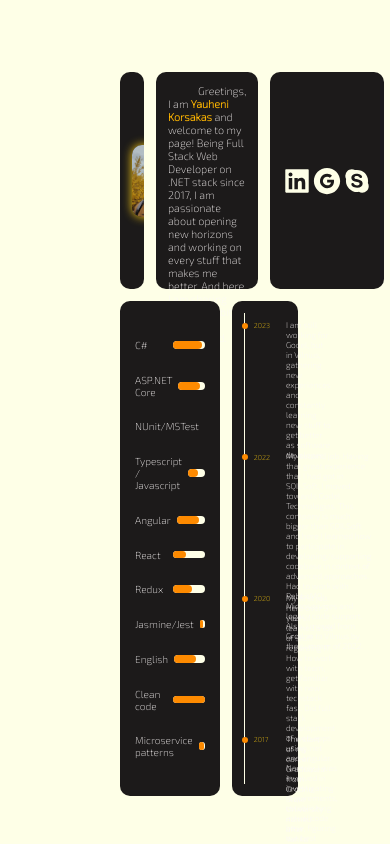
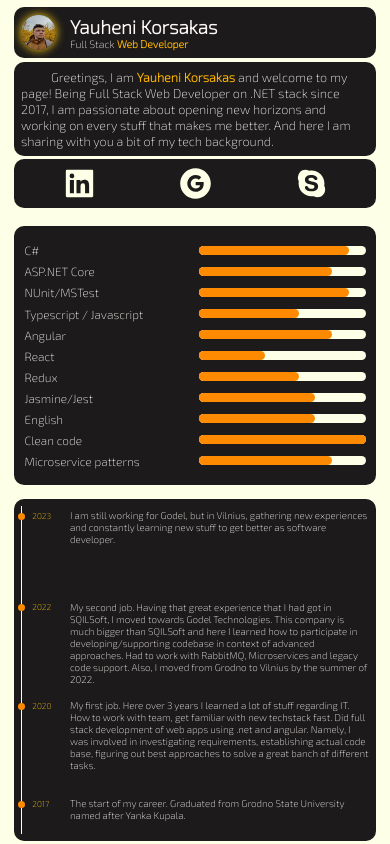
Before and after one commit to YauheniKorsakas/personal-web-site, a React (Create React App) app: page / in a window 390 px wide. Built offline with nearby package versions, Linux system fonts and the light colour scheme.

Commit message:
Add responsiveness

```diff
--- a/src/components/About/About.module.scss
+++ b/src/components/About/About.module.scss
@@ -2,7 +2,7 @@
 
 .About {
   display: flex;
-  color: $primary-color-50;
+  align-items: center;
   font-size: 1.8rem;
 
   p {
@@ -12,6 +12,7 @@
     span {
       color: $secondary-color-800;
       font-weight: 800;
+      font-size: 2.2;
     }
   }
 }
--- a/src/components/AppContainer/AppContainer.module.scss
+++ b/src/components/AppContainer/AppContainer.module.scss
@@ -5,7 +5,7 @@ $container-distance: 2rem;
 
 .AppContainer {
   position: relative;
-  padding: 12rem 20rem 8rem;
+  padding: 10rem 20rem 8rem;
   color: $primary-color-50;
   background-color: $secondary-color-50;
   height: 100vh;
@@ -26,11 +26,15 @@ $container-distance: 2rem;
   }
 
   .TopContainer {
-    height: 30%;
+    height: 25%;
   }
 
   .BottomContainer {
-    height: 70%;
+    height: 75%;
+
+    @include media-query($breakpoint-xlg) {
+      flex-direction: column;
+    }
   }
 
   .Details {
@@ -56,6 +60,10 @@ $container-distance: 2rem;
 
     @include set-animation(.7s);
 
+    @include media-query($breakpoint-xlg) {
+      margin-right: 0;
+      margin-bottom: $container-distance;
+    }
   }
 
   .Experience {
@@ -63,4 +71,56 @@ $container-distance: 2rem;
 
     @include set-animation(.9s);
   }
+
+  @include media-query($breakpoint-xxxlg) {
+    padding: 10rem 15rem 6rem;
+  }
+
+  @include media-query($breakpoint: $breakpoint-xxlg) {
+    padding: 8rem 13rem 4rem;
+  }
+
+  @include media-query($breakpoint: $breakpoint-lg) {
+    padding: 6rem 7rem 2rem;
+  }
+
+  @include media-query($breakpoint-md) {
+    padding: 2rem 5rem 1rem;
+
+    .AppContainer {
+      overflow: scroll;
+    }
+
+    .BottomContainer {
+    }
+
+    .TopContainer {
+      flex-direction: column;
+
+      .Details, .About, .Contacts {
+        margin: 0;
+        margin-bottom: $container-distance;
+      }
+
+      .Details {
+        img {
+          width: 5rem;
+          height: 5rem;
+          border-radius: 50%;
+        };
+      }
+    }
+
+  }
+
+  @include media-query($breakpoint-lt) {
+    padding: 1rem 2rem .5rem;
+
+    .TopContainer {
+      .Details, .About, .Contacts {
+        margin: 0;
+        margin-bottom: .5rem;
+      }
+    }
+  }
 }
--- a/src/components/Details/Details.module.scss
+++ b/src/components/Details/Details.module.scss
@@ -20,7 +20,7 @@
     margin-left: 2rem;
 
     .FullName {
-      font-size: 2.2rem;
+      font-size: 2.7rem;
       font-weight: 600;
     }
 
--- a/src/components/Experience/Experience.module.scss
+++ b/src/components/Experience/Experience.module.scss
@@ -25,7 +25,7 @@ $beginning-top: 90%;
       height: 1rem;
       border-radius: 50%;
       background-color: $secondary-color-900;
-      left: -0.35rem;
+      left: -0.4rem;
 
       &::after {
         position: relative;
--- a/src/components/shared/Container/Container.module.scss
+++ b/src/components/shared/Container/Container.module.scss
@@ -1,8 +1,29 @@
 @import '../../../styles/variables.scss';
+@import '../../../styles/mixins.scss';
 
 .Container {
   background-color: $primary-color-900;
   border-radius: $container-border-radius;
   padding: 2rem;
   height: 100%;
+
+  @include media-query($breakpoint-xxxlg) {
+    padding: 1.7rem;
+  }
+
+  @include media-query($breakpoint: $breakpoint-xxlg) {
+    padding: 1.5rem;
+  }
+
+  @include media-query($breakpoint: $breakpoint-xlg) {
+    padding: 1.3rem;
+  }
+
+  @include media-query($breakpoint: $breakpoint-md) {
+    padding: 1.1rem;
+  }
+
+  @include media-query($breakpoint-lt) {
+    padding: 1rem;
+  }
 }
--- a/src/index.scss
+++ b/src/index.scss
@@ -12,12 +12,20 @@ html, body {
   padding: 0;
   overflow: hidden;
 
-  @include media-query($breakpoint: $breakpoint-md) {
+  @include media-query($breakpoint-xxxlg) {
+    font-size: 10px;
+  }
+
+  @include media-query($breakpoint: $breakpoint-xxlg) {
+    font-size: 9px;
+  }
+
+  @include media-query($breakpoint: $breakpoint-xlg) {
     font-size: 8px;
   }
 
-  @include media-query($breakpoint: $breakpoint-lt) {
-    font-size: 6px;
+  @include media-query($breakpoint: $breakpoint-lg) {
+    font-size: 7px;
   }
 }
 
--- a/src/styles/mixins.scss
+++ b/src/styles/mixins.scss
@@ -1,6 +1,6 @@
 @import './variables.scss';
 
-@mixin media-query($breakpoint: $breakpoint-md) {
+@mixin media-query($breakpoint) {
   @media only screen and (max-width: $breakpoint) {
     @content
   }
--- a/src/styles/variables.scss
+++ b/src/styles/variables.scss
@@ -24,6 +24,7 @@ $secondary-color-50: #feffe7;
 
 $container-border-radius: 10px;
 
+$breakpoint-xxxlg: 1400px;
 $breakpoint-xxlg: 1200px;
 $breakpoint-xlg: 1024px;
 $breakpoint-lg: 992px;
```
